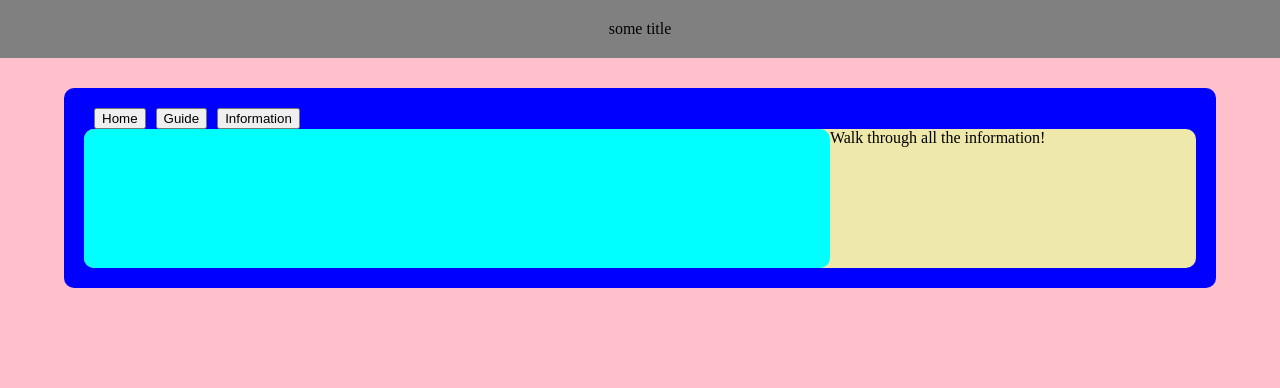
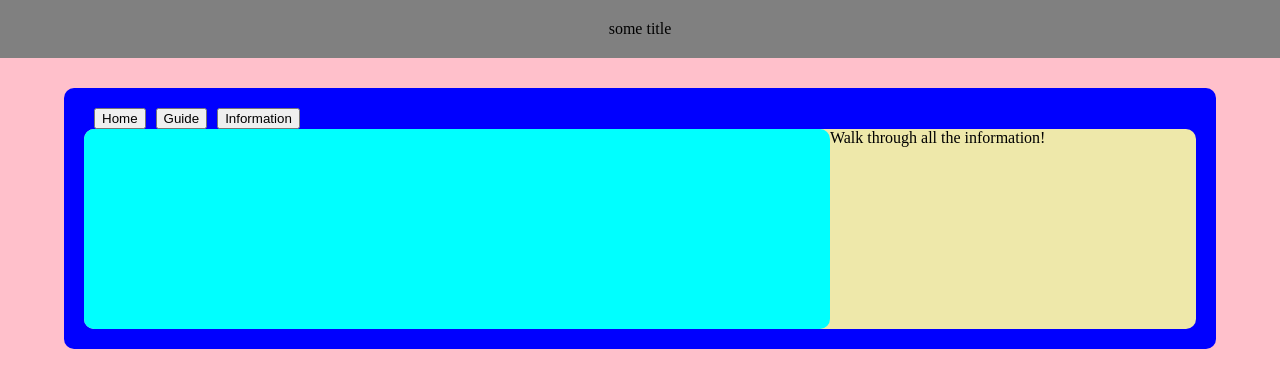
Before and after one commit to GNW-01/APK-Downloading, a plain HTML site: page index.html in a window 1280 px wide. Drawn offline with Linux system fonts and the light colour scheme.

Commit message:
made directory-tab flexwrap

```diff
--- a/Contents/IconContents.js
+++ b/Contents/IconContents.js
@@ -1,4 +1,4 @@
 export const theRistks = `
     <label>The Risks</label>
     <p>hello po</p>
-`
+`;
--- a/styles.css
+++ b/styles.css
@@ -26,7 +26,7 @@ body {
 #tabs-container {
     background-color: blue;
     width: 90%;
-    height: 200px;
+    height: auto;
     margin: 10px 0;
     padding: 20px;
     display: flex;
@@ -46,8 +46,16 @@ body {
     background-color: palegoldenrod;
     border-radius: 10px;
     width: 100%;
-    height: 200px;
+    height: auto;
     display: flex;
+}
+
+.directory-tab {
+    display: flex;
+    min-height: 200px;
+    flex-direction: row;
+    flex-wrap: wrap;
+    justify-content: space-between;
 }
 
 #opened-icon-tab {
```
Also changed, not shown: index.html (indentation only).
